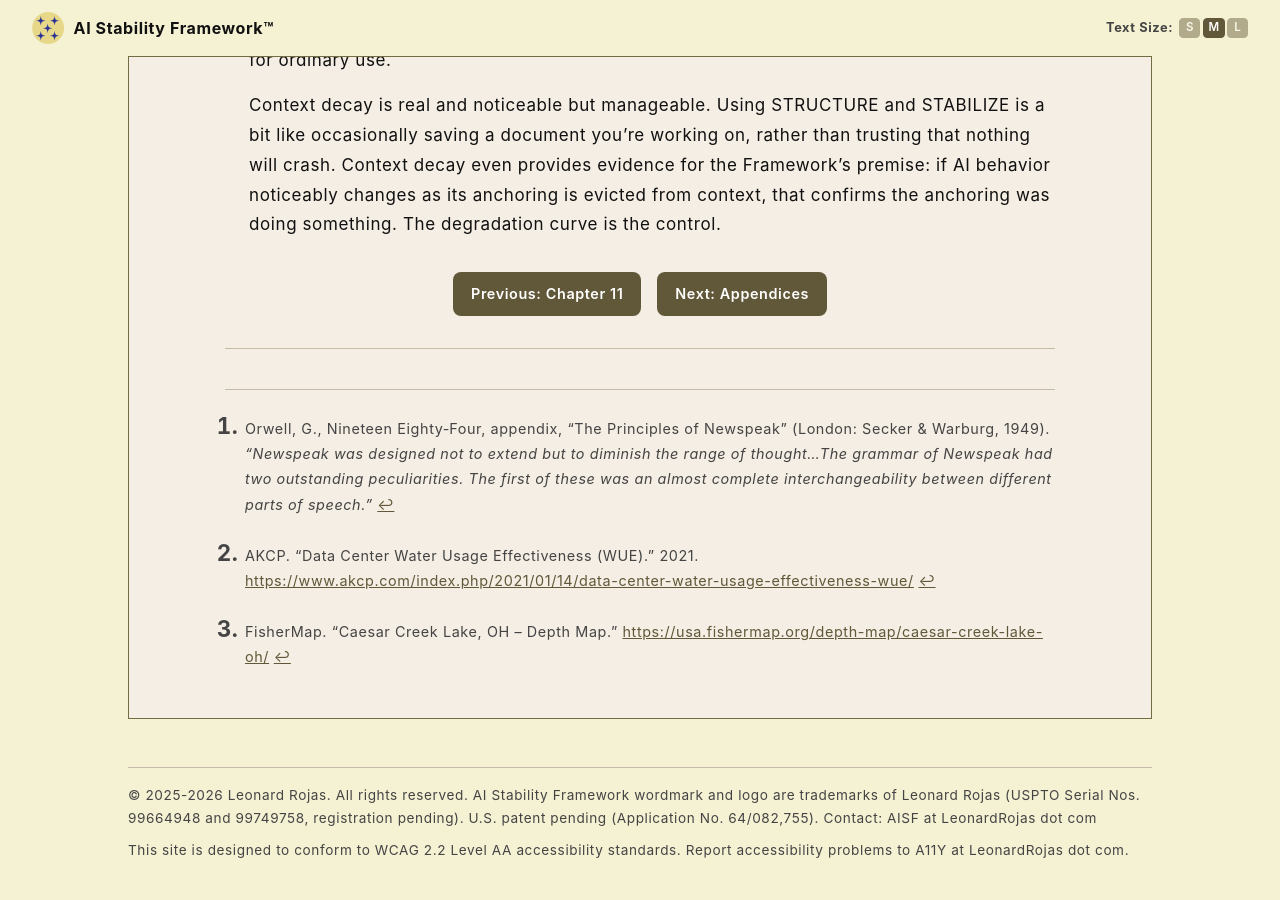
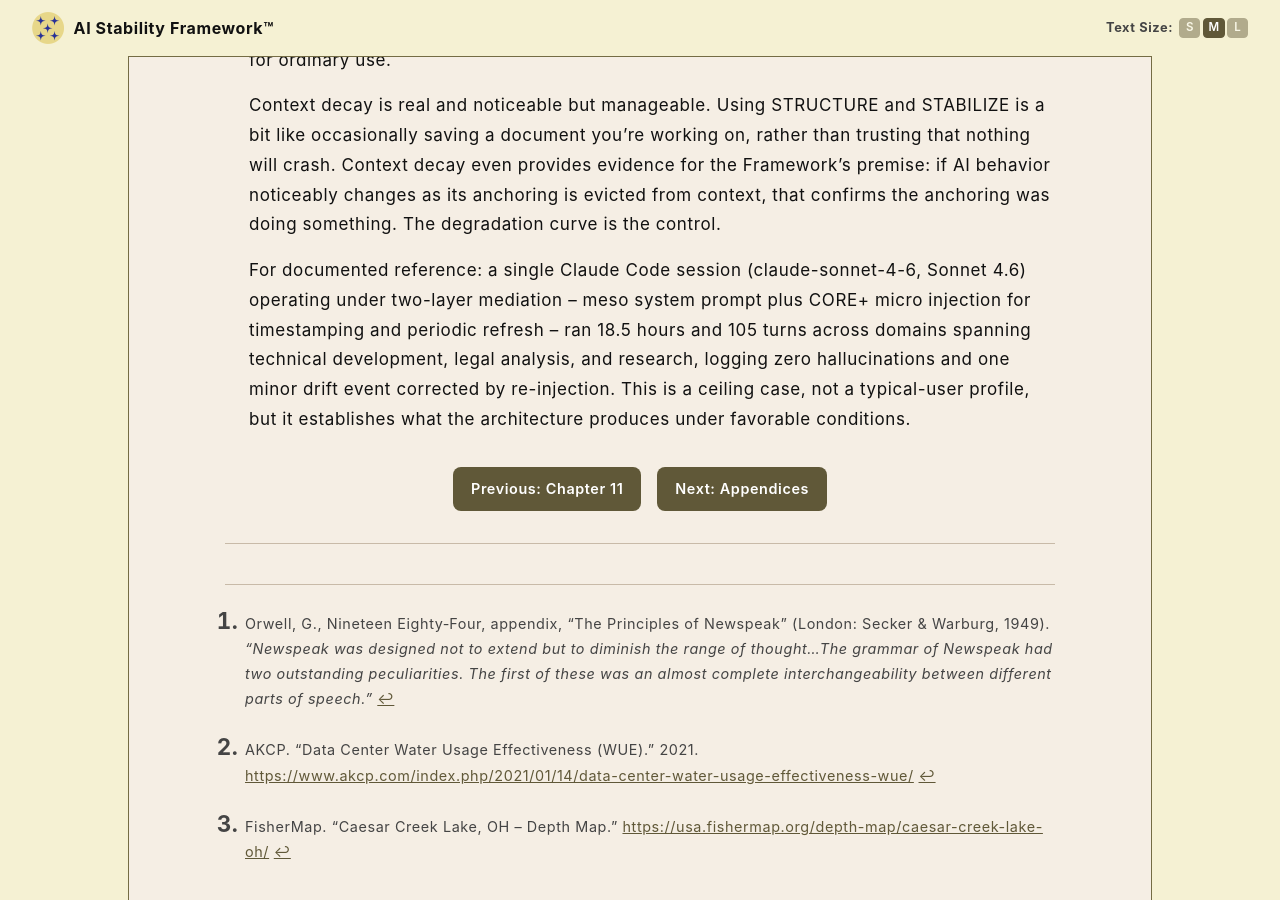
Before and after one commit to rojaslen/AISF-WEB, a Jekyll site: the page built from epilogue.md, in a window 1280 px wide and 900 px high, scrolled down 7236 px. Built offline with Jekyll 4.4.1, drawn with Linux system fonts in a browser that asks for light colours; some web fonts are replaced.

Commit message:
Add documented session stability reference to FAQ #14
18.5hr / 105-turn claude-sonnet-4-6 session under two-layer mediation:
zero hallucinations, one minor drift corrected by re-injection. Ceiling
case noted; establishes architecture capability under favorable conditions.

Co-Authored-By: Claude Sonnet 4.6 <noreply@anthropic.com>

```diff
--- a/epilogue.md
+++ b/epilogue.md
@@ -100,6 +100,8 @@ main ol > li::marker { font-size: 1.4rem; font-weight: 700; }
 
     Context decay is real and noticeable but manageable. Using STRUCTURE and STABILIZE is a bit like occasionally saving a document you're working on, rather than trusting that nothing will crash. Context decay even provides evidence for the Framework's premise: if AI behavior noticeably changes as its anchoring is evicted from context, that confirms the anchoring was doing something. The degradation curve is the control.
 
+    For documented reference: a single Claude Code session (claude-sonnet-4-6, Sonnet 4.6) operating under two-layer mediation -- meso system prompt plus CORE+ micro injection for timestamping and periodic refresh -- ran 18.5 hours and 105 turns across domains spanning technical development, legal analysis, and research, logging zero hallucinations and one minor drift event corrected by re-injection. This is a ceiling case, not a typical-user profile, but it establishes what the architecture produces under favorable conditions.
+
 <nav>
 <div class="chapter-nav">
   <a href="/appendices">Next: Appendices</a>
```
